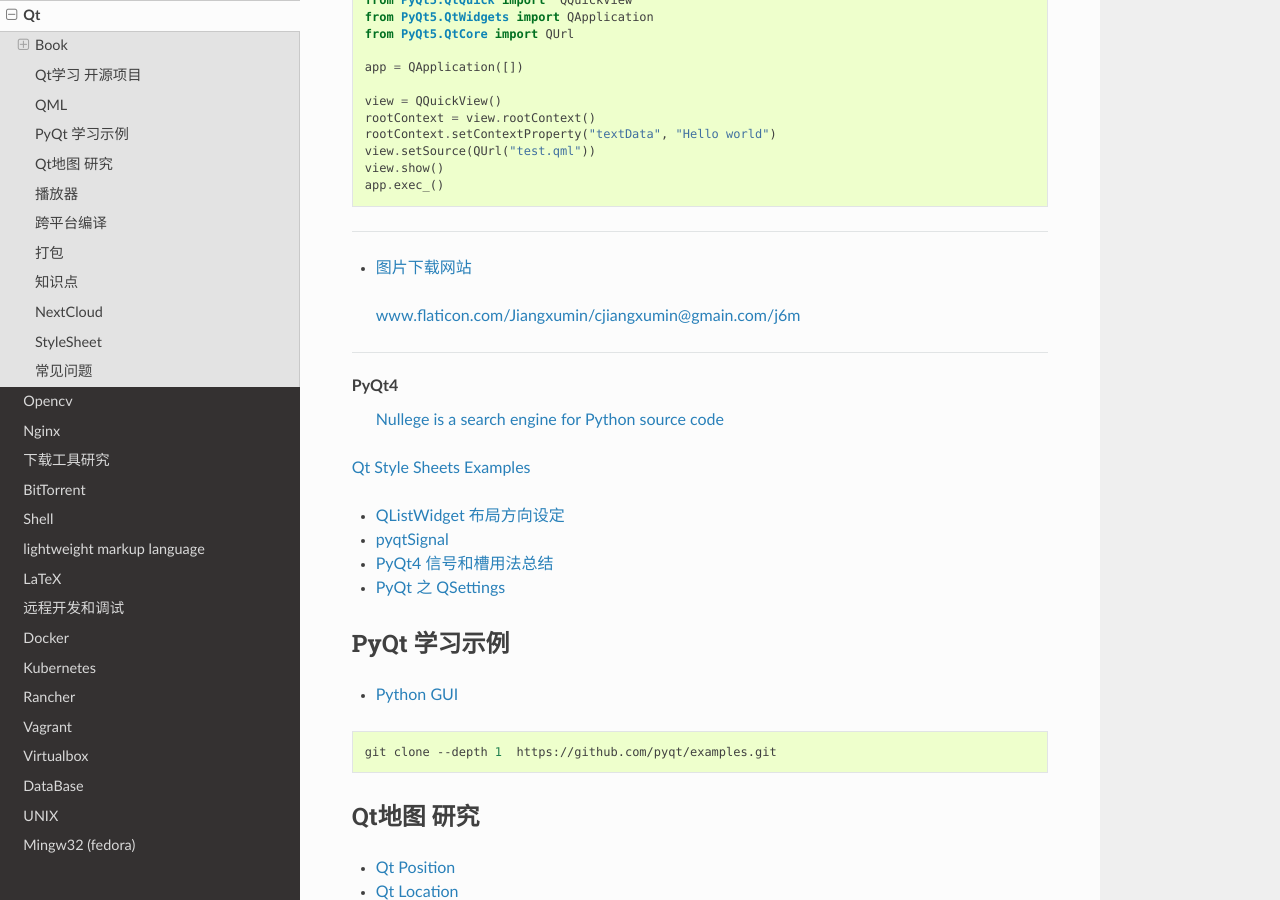
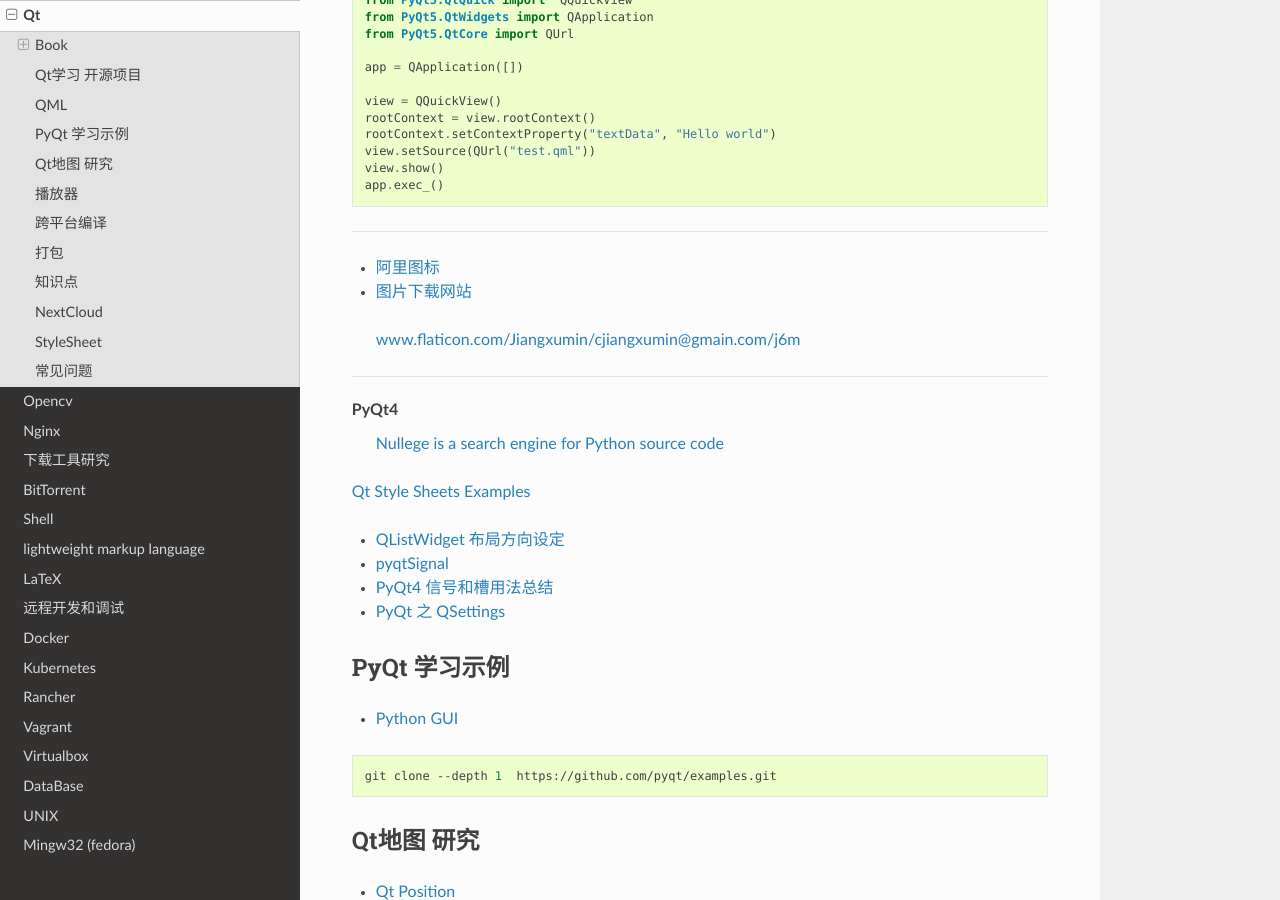
Before and after one commit to my-rds-store/my_space, a Sphinx documentation site: the page built from source/qt/index.rst, in a window 1280 px wide and 900 px high, scrolled down 1174 px. Built offline with Sphinx 7.4.7 and the Read the Docs theme 2.0.0, drawn with Linux system fonts in a browser that asks for light colours.

Commit message:
update ...

```diff
--- a/source/qt/index.rst
+++ b/source/qt/index.rst
@@ -78,6 +78,8 @@ QML
 
 
 --------
+
+* `阿里图标 <https://www.iconfont.cn/?spm=a313x.7781069.1998910419.d4d0a486a>`_
 
 * `图片下载网站  <https://www.flaticon.com/>`_
 
```
